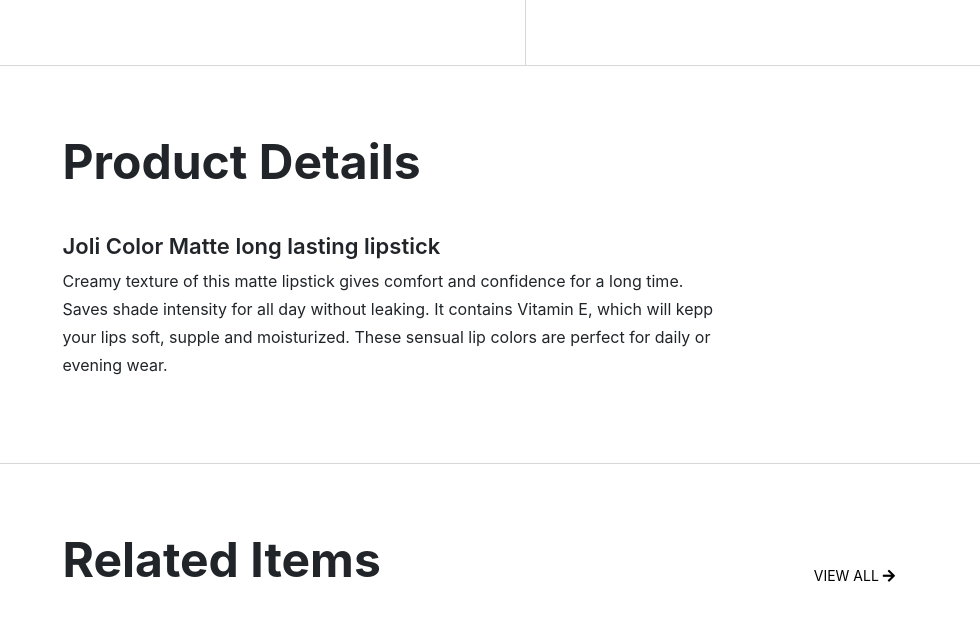
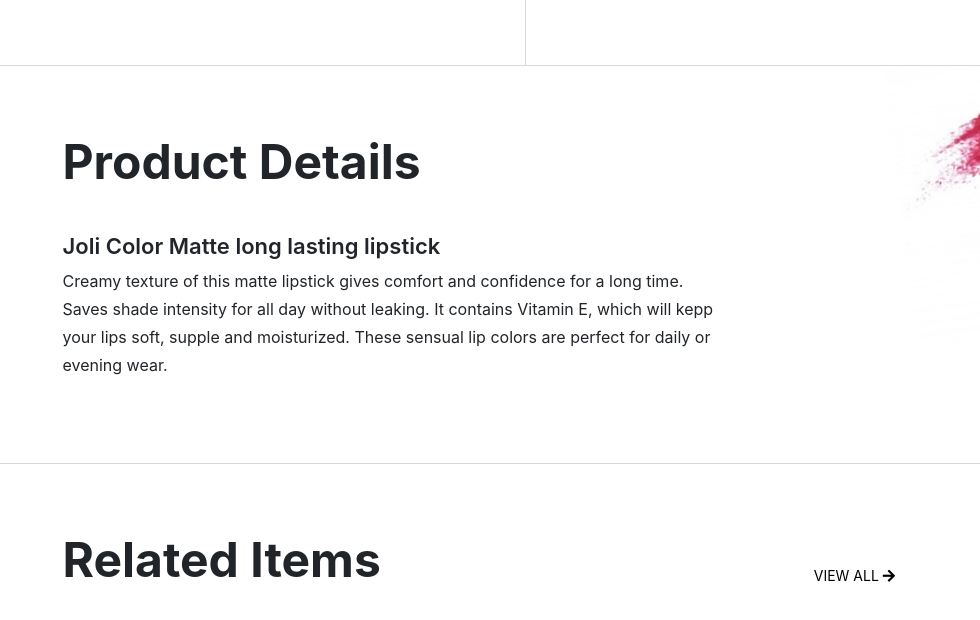
Before and after one commit to sajidaqadomi/Polska, a website: page src/index.html in a window 1280 px wide. Shown: the part 692-1312 px from the top of the page, without its empty margins (300-1280 px from the left). Drawn offline with nearby package versions, Linux system fonts and the light colour scheme; the site is published under a folder, as on GitHub Pages, so addresses that start at the root find nothing; a script that the page names is missing.

Commit message:
solve background issue 2

```diff
--- a/src/css/sass/pages/_productdetail.scss
+++ b/src/css/sass/pages/_productdetail.scss
@@ -1,6 +1,6 @@
 .product-details {
 
-    background-image: url('/imgs/product-details-bg.jpg');
+    background-image: url('../../imgs/product-details-bg.jpg');
     background-size: cover;
     background-position: center;
     background-repeat: no-repeat;
```
Also changed, not shown: dist/css/main.css, src/css/main.css, 3 other files.
